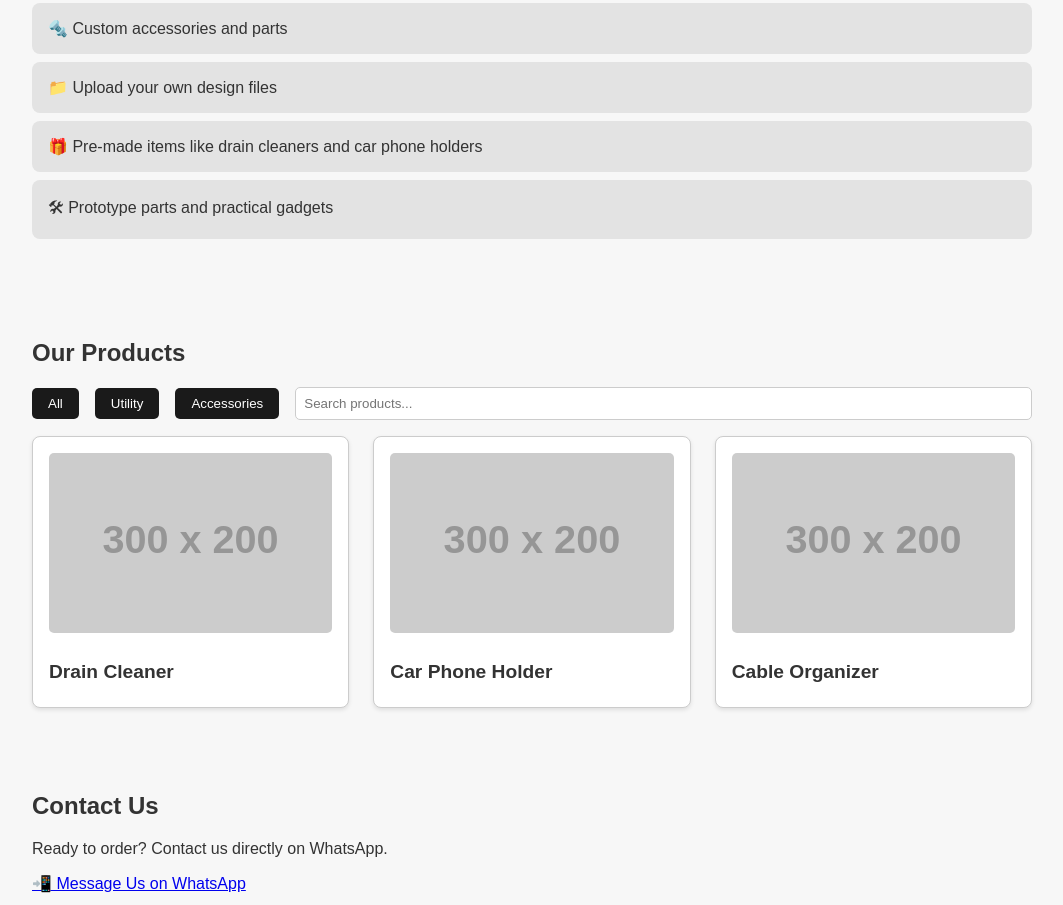
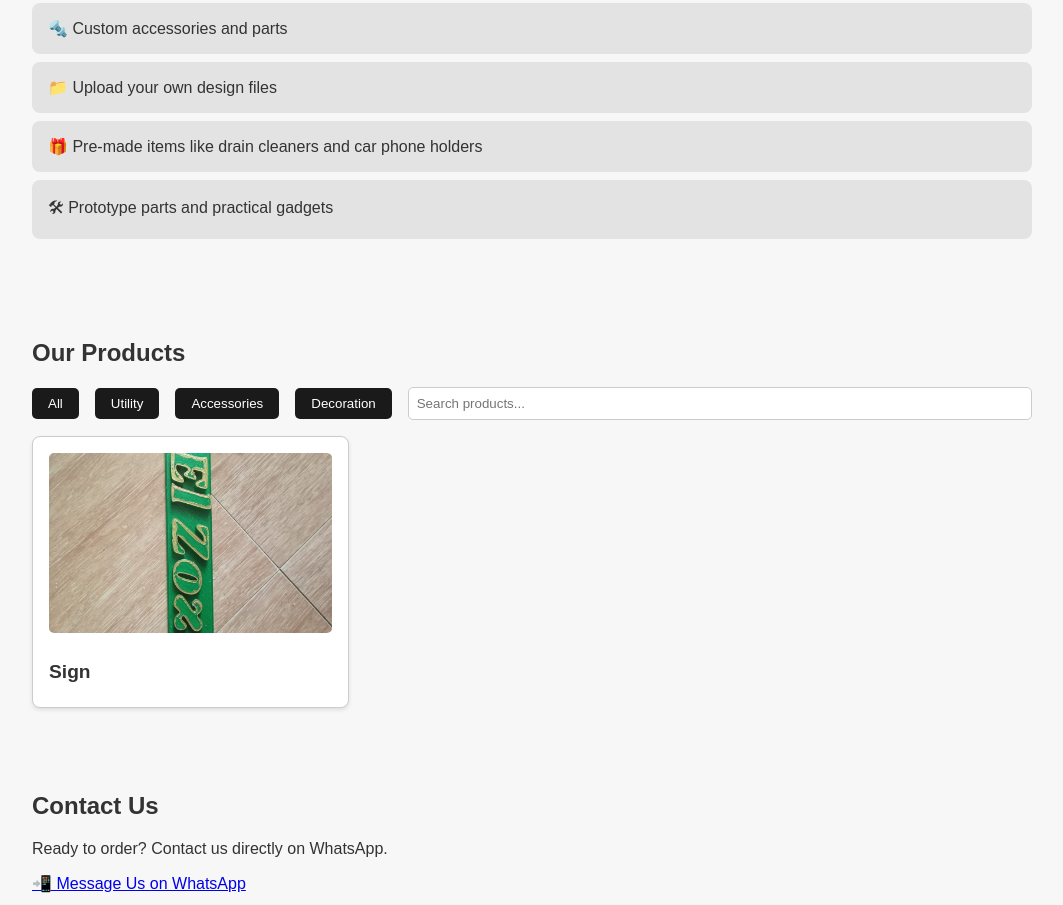
Before and after one commit to Hamzagabe/HAFD-Productions, a plain HTML site: page index.html in a window 1280 px wide. Shown: the part 387-1292 px from the top of the page, without its empty margins (108-1171 px from the left). Drawn offline with Linux system fonts and the light colour scheme; placeholder pictures from the web are drawn by us.

Commit message:
Update index.html

```diff
--- a/index.html
+++ b/index.html
@@ -190,6 +190,7 @@
       <button onclick="filterProducts('all')">All</button>
       <button onclick="filterProducts('Utility')">Utility</button>
       <button onclick="filterProducts('Accessories')">Accessories</button>
+      <button onclick="filterProducts('Decoration')">Decoration</button>
       <input type="text" id="searchBar" oninput="searchProducts()" placeholder="Search products...">
     </div>
     <div class="product-grid" id="productGrid"></div>
@@ -228,26 +229,12 @@
 
   <script>
     const products = [
-      {
-        title: 'Drain Cleaner',
-        image: 'https://via.placeholder.com/300x200.png?text=Drain+Cleaner',
-        description: 'Durable, flexible plastic tool to unclog sinks and drains.',
-        price: '35 EGP',
-        category: 'Utility'
-      },
-      {
-        title: 'Car Phone Holder',
-        image: 'https://via.placeholder.com/300x200.png?text=Car+Phone+Holder',
-        description: 'Custom-fit holder to secure your phone while driving.',
-        price: '55 EGP',
-        category: 'Accessories'
-      },
-      {
-        title: 'Cable Organizer',
-        image: 'https://via.placeholder.com/300x200.png?text=Cable+Organizer',
-        description: 'Keep your desk tidy with simple, 3D printed cable clips.',
-        price: '25 EGP',
-        category: 'Accessories'
+    {
+        title: 'Sign',
+        image: 'Assets/Pictures/El_Zoz_Sign.jpeg',
+        description: 'Beatiful sign for your front dor or bedroom',
+        price: 'Variable',
+        category: 'Decoration'
       }
     ];
 
```
